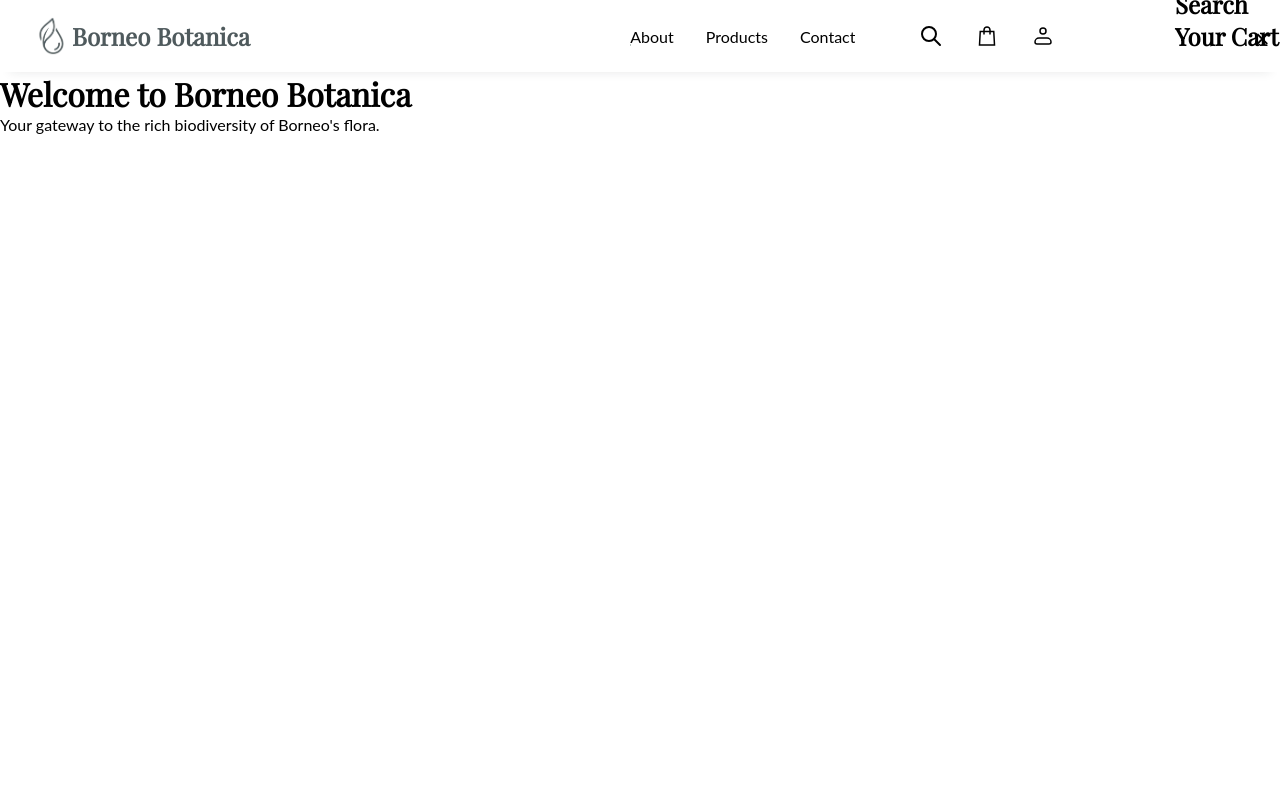
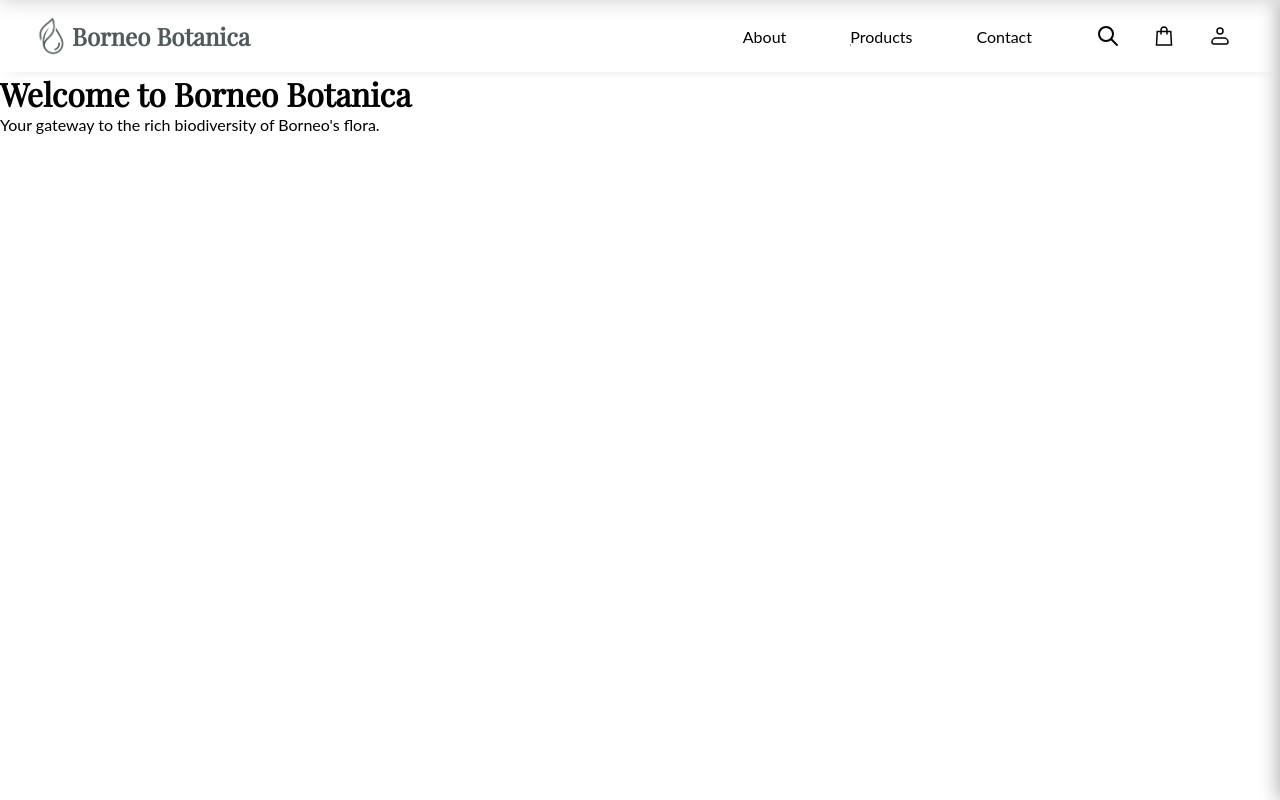
Before and after one commit to Alan-Choung/borneo_botanica, a Next.js app: page / in a window 1280 px wide. Built offline with nearby package versions, Linux system fonts and the light colour scheme.

Commit message:
feat(navbar): add drawer feature to search and cart icons

```diff
--- a/src/app/navbar/Navbar.js
+++ b/src/app/navbar/Navbar.js
@@ -19,7 +19,6 @@ export default function Navbar() {
     <NavbarContainer>
       <Logo />
       <NavSection>
-        {/* Only render Links on tablet screens */}
         {!isTablet && <Links />}
         <Widget />
       </NavSection>
--- a/src/app/navbar/Navbar.styles.js
+++ b/src/app/navbar/Navbar.styles.js
@@ -1,6 +1,6 @@
 'use client';
 
-import styled from "styled-components";
+import styled, { css } from "styled-components";
 
 // ------------------------------general styles------------------------------
 export const NavbarContainer = styled.nav`
@@ -24,6 +24,11 @@ export const NavSection = styled.div`
 `;
 
 // ------------------------------logo styles------------------------------
+export const LogoMenuWrapper = styled.div`
+    display: flex;
+    align-items: center;
+`;
+
 export const LogoBtn = styled.a`
     padding: 0;
     display: flex;
@@ -51,17 +56,36 @@ export const LogoText = styled.div`
 ;`;
 
 // ------------------------------links styles------------------------------
+const rowStyle = css`
+    flex-direction: row;
+    gap: 2rem;
+    margin-right: 32px;
+`;
+
+const columnStyle = css`
+    flex-direction: column;
+    gap: 1rem;
+    padding-top: 40px;
+
+    a {
+        width: 100%;
+        text-align: center;
+        padding: 24px 0 8px;
+        border-bottom: 1px solid #ddd;
+    }
+`;
+
 export const LinksContainer = styled.div`
     display: flex;
-    flex-direction: row;
     align-items: center;
+    ${({ $isColumn }) => ($isColumn ? columnStyle : rowStyle)};
 `;
 
 export const StyledLink = styled.a`
-    margin: 0 16px;
     display: inline-block;
     position: relative;
     overflow: hidden;
+    margin: 0 16px;
 
     &::after {
         content: "";
@@ -85,7 +109,6 @@ export const WidgetContainer = styled.div`
     display: flex;
     flex-direction: row;
     align-items: center;
-    margin-left: 32px;
 `;
 
 export const WidgetIconWrapper = styled.a`
@@ -123,35 +146,3 @@ export const WidgetIcon = styled.img`
     width: auto;
     display: block;
 `;
-
-export const CartDrawer = styled.div`
-  position: fixed;
-  top: 0;
-  right: 0;
-  width: 300px;
-  height: 100%;
-  padding: 16px;
-  background-color: #fff;
-  box-shadow: -2px 0 5px rgba(0, 0, 0, 0.1);
-  z-index: 1001;
-`;
-
-export const SearchDrawer = styled.div`
-  position: fixed;
-  top: 0;
-  left: 0;
-  width: 100%;
-  height: 100px;
-  background-color: #fff;
-  box-shadow: 0 2px 5px rgba(0, 0, 0, 0.1);
-  z-index: 1001;
-`;
-
-export const Backdrop = styled.div`
-  position: fixed;
-  inset: 0;
-  background: rgba(0, 0, 0, 0.5);
-  opacity: 0;
-  pointer-events: none;
-  z-index: 1000;
-`;
--- a/src/app/navbar/elements/links/Links.js
+++ b/src/app/navbar/elements/links/Links.js
@@ -1,16 +1,24 @@
 'use client';
 
 import {
-    LinksContainer,
-    StyledLink,
+  LinksContainer,
+  StyledLink,
 } from "../../Navbar.styles";
 
-export default function Links() {
+export default function Links({ isColumn = false }) {
+  const navLinks = [
+    { href: "/about", label: "About" },
+    { href: "/products", label: "Products" },
+    { href: "/contact", label: "Contact" },
+  ];
+
   return (
-    <LinksContainer>
-      <StyledLink href="/about">About</StyledLink>
-      <StyledLink href="/products">Products</StyledLink>
-      <StyledLink href="/contact">Contact</StyledLink>
+    <LinksContainer $isColumn={isColumn}>
+      {navLinks.map(({ href, label }) => (
+        <StyledLink key={href} href={href}>
+          {label}
+        </StyledLink>
+      ))}
     </LinksContainer>
   );
 }
--- a/src/app/navbar/elements/widget/Widget.js
+++ b/src/app/navbar/elements/widget/Widget.js
@@ -1,30 +1,29 @@
-'use client';
+"use client";
 
 import React from "react";
 import {
     WidgetContainer,
     WidgetIconWrapper,
     WidgetIcon,
-    // CartDrawer,
-    // SearchDrawer,    // ← make sure this is imported
-    // Backdrop,
 } from "../../Navbar.styles";
 import { Drawer } from "@/components";
+import Links from "../links/Links";
 import { useResponsive, useDrawer } from "@/hook";
 
-export default function Links() {
+export default function Widget() {
     const { isTablet } = useResponsive();
 
     // create drawers
-    const cartDrawer = useDrawer({ direction: "right" });
-    const searchDrawer = useDrawer({ direction: "top" });
+    const cartDrawer = useDrawer({ direction: "right", width: "320px" });
+    const searchDrawer = useDrawer({ direction: "top", height: "100px" });
+    const menuDrawer = useDrawer({ direction: "right", width: "320px" });
 
     // widget config
     const widgets = [
         { id: "search", tooltip: "Search", icon: "/icons/navbar/search.svg", drawer: searchDrawer },
         { id: "cart", tooltip: "Cart", icon: "/icons/navbar/shopping_bag.svg", drawer: cartDrawer },
         { id: "profile", tooltip: "Profile", icon: "/icons/navbar/profile.svg", href: "/profile" },
-        ...(isTablet ? [{ id: "menu", tooltip: "Menu", icon: "/icons/navbar/menu.svg" }] : []),
+        ...(isTablet ? [{ id: "menu", tooltip: "Menu", icon: "/icons/navbar/menu.svg", drawer: menuDrawer }] : []),
     ];
 
     return (
@@ -40,15 +39,21 @@ export default function Links() {
                 </WidgetIconWrapper>
             ))}
 
-            {/* Cart Drawers */}
-            <Drawer drawerRef={cartDrawer.drawerRef} backdropRef={cartDrawer.backdropRef} direction="right" width="320px">
+            {/* Cart Drawer */}
+            <Drawer {...cartDrawer.drawerProps}>
                 {cartDrawer.getCloseButton("✕")}
                 <h2>Your Cart</h2>
             </Drawer>
 
             {/* Search Drawer */}
-            <Drawer drawerRef={searchDrawer.drawerRef} backdropRef={searchDrawer.backdropRef} direction="top" height="100px">
+            <Drawer {...searchDrawer.drawerProps}>
                 <h2>Search</h2>
+            </Drawer>
+
+            {/* Menu Drawer */}
+            <Drawer {...menuDrawer.drawerProps}>
+                {menuDrawer.getCloseButton("✕")}
+                <Links isColumn />
             </Drawer>
         </WidgetContainer>
     );
--- a/src/hook/useDrawer.js
+++ b/src/hook/useDrawer.js
@@ -4,15 +4,6 @@ import { useRef, useEffect } from "react";
 import { useGSAP } from "@gsap/react";
 import gsap from "gsap";
 
-/**
- * A reusable GSAP-powered drawer hook
- *
- * @param {object} options - Drawer config
- * @param {"left" | "right" | "top" | "bottom"} options.direction - Drawer slide direction
- * @param {string | number} [options.width="300px"] - Drawer width (for left/right)
- * @param {string | number} [options.height="300px"] - Drawer height (for top/bottom)
- * @param {string | number} [options.padding="1rem"] - Drawer padding
- */
 export function useDrawer({
   direction = "right",
   width = "300px",
@@ -23,7 +14,6 @@ export function useDrawer({
   const backdropRef = useRef(null);
   const isOpen = useRef(false);
 
-  // Initial hidden state
   useGSAP(() => {
     const drawer = drawerRef.current;
     const backdrop = backdropRef.current;
@@ -38,12 +28,9 @@ export function useDrawer({
   }, []);
 
   const open = () => {
-    const drawer = drawerRef.current;
-    const backdrop = backdropRef.current;
-    if (!drawer || !backdrop) return;
-
-    gsap.to(drawer, { x: 0, y: 0, duration: 0.4, ease: "power3.out" });
-    gsap.to(backdrop, {
+    if (!drawerRef.current || !backdropRef.current) return;
+    gsap.to(drawerRef.current, { x: 0, y: 0, duration: 0.4, ease: "power3.out" });
+    gsap.to(backdropRef.current, {
       autoAlpha: 1,
       pointerEvents: "auto",
       duration: 0.3,
@@ -52,17 +39,14 @@ export function useDrawer({
   };
 
   const close = () => {
-    const drawer = drawerRef.current;
-    const backdrop = backdropRef.current;
-    if (!drawer || !backdrop) return;
-
-    gsap.to(drawer, {
+    if (!drawerRef.current || !backdropRef.current) return;
+    gsap.to(drawerRef.current, {
       x: direction === "right" ? "100%" : direction === "left" ? "-100%" : "0%",
       y: direction === "top" ? "-100%" : direction === "bottom" ? "100%" : "0%",
       duration: 0.3,
       ease: "power3.in",
     });
-    gsap.to(backdrop, {
+    gsap.to(backdropRef.current, {
       autoAlpha: 0,
       pointerEvents: "none",
       duration: 0.3,
@@ -70,11 +54,8 @@ export function useDrawer({
     isOpen.current = false;
   };
 
-  const toggle = () => {
-    isOpen.current ? close() : open();
-  };
+  const toggle = () => (isOpen.current ? close() : open());
 
-  // Backdrop click = close
   useEffect(() => {
     const backdrop = backdropRef.current;
     if (!backdrop) return;
@@ -83,9 +64,6 @@ export function useDrawer({
     return () => backdrop.removeEventListener("click", handleClick);
   }, []);
 
-  /**
-   * Optional helper: get a ready-to-use close button
-   */
   const getCloseButton = (label = "✕", extraProps = {}) => (
     <button
       type="button"
@@ -105,14 +83,9 @@ export function useDrawer({
     </button>
   );
 
-  return {
+  const drawerProps = {
     drawerRef,
     backdropRef,
-    open,
-    close,
-    toggle,
-    isOpen,
-    getCloseButton,
     styleProps: {
       width: direction === "left" || direction === "right" ? width : "100%",
       height: direction === "top" || direction === "bottom" ? height : "100%",
@@ -128,4 +101,13 @@ export function useDrawer({
       overflowY: "auto",
     },
   };
+
+  return {
+    open,
+    close,
+    toggle,
+    isOpen,
+    getCloseButton,
+    drawerProps,
+  };
 }
```
